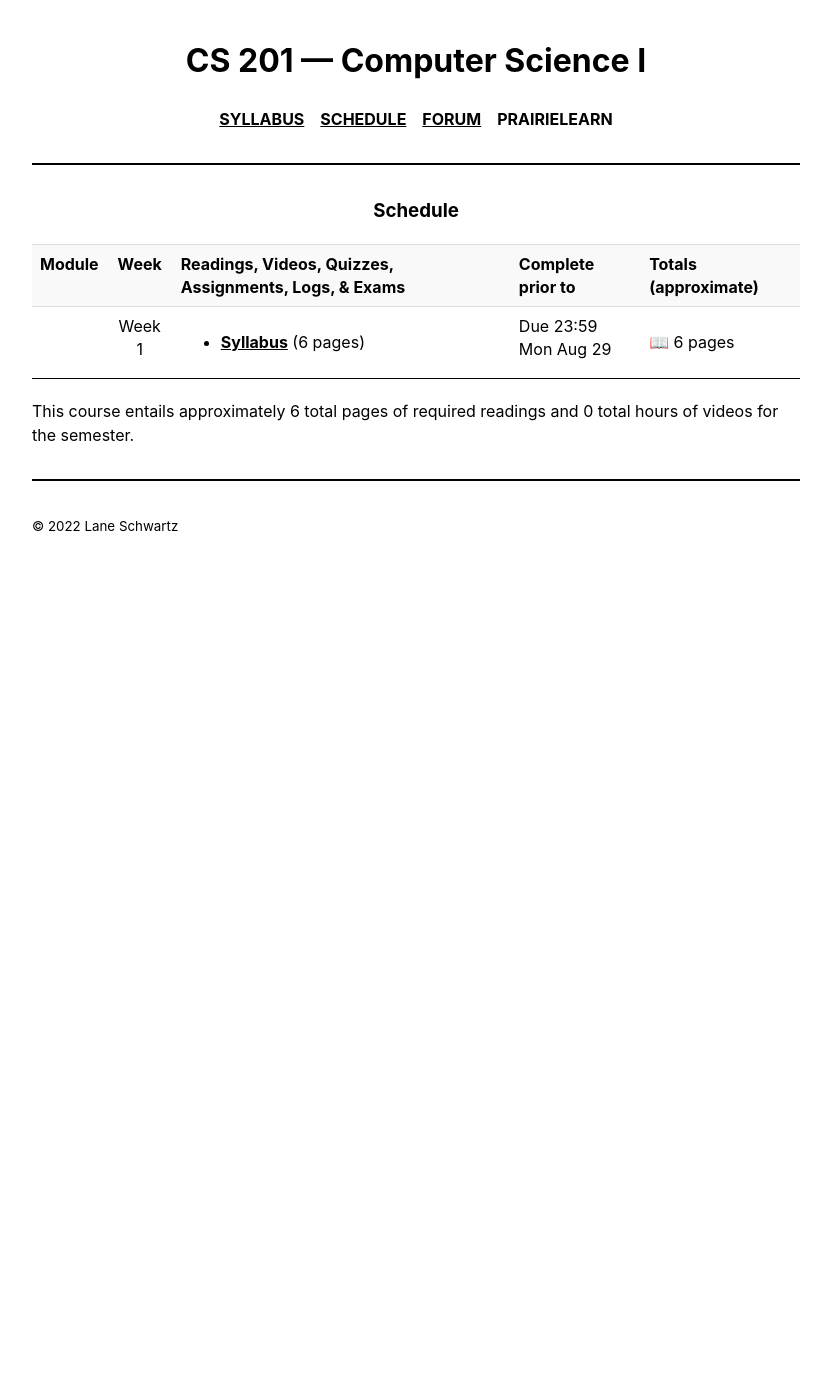
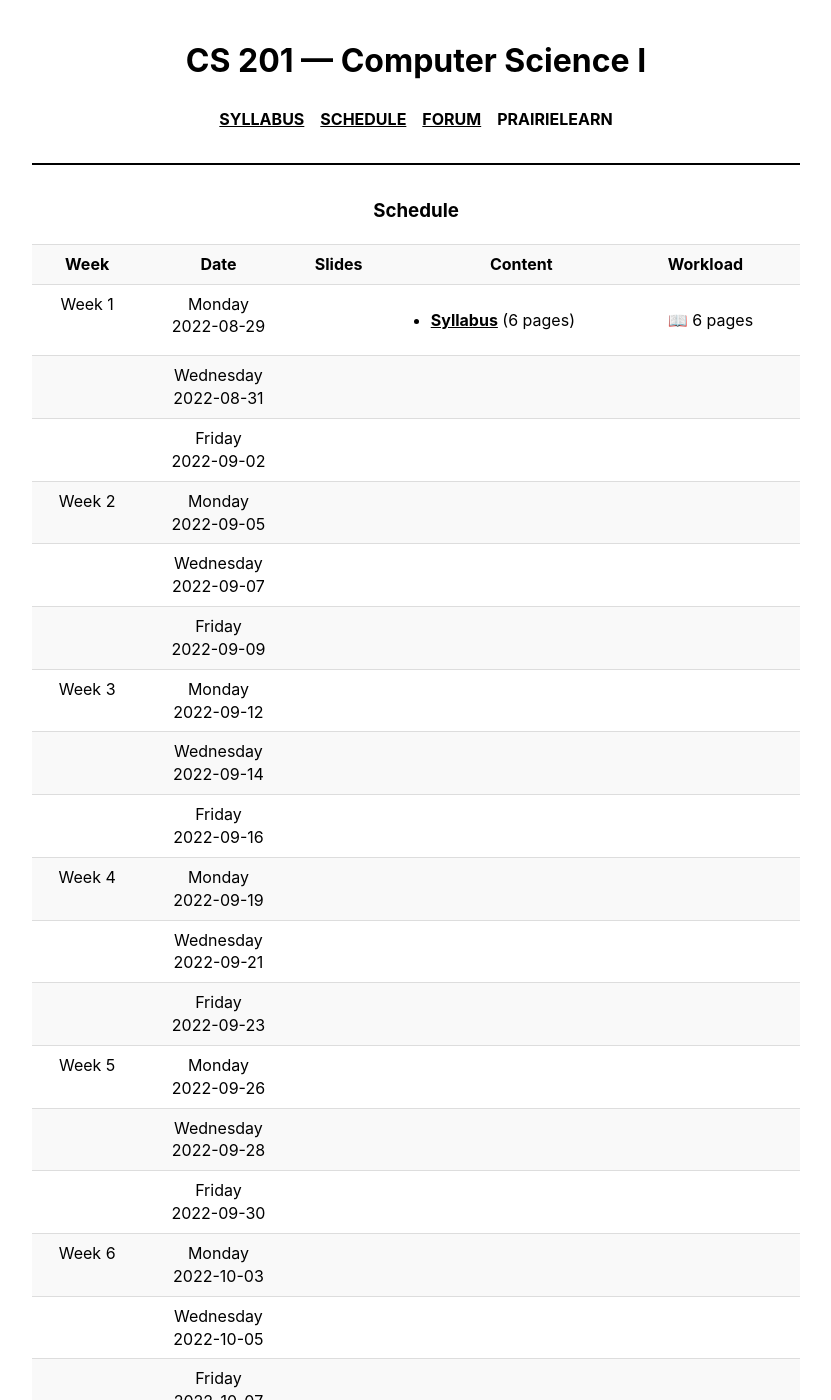
Before and after one commit to 2022-Fall-UAF-CS201/2022-Fall-UAF-CS201.github.io, a Jekyll site: the page built from schedule.md, in a window 1280 px wide and 1400 px high. Shown: the whole window, without its empty margins (224-1055 px from the left). Built offline with Jekyll 4.4.1, drawn with Linux system fonts in a browser that asks for light colours; some of the changed text lies outside the part shown.

Commit message:
Schedule outline for semester

```diff
--- /dev/null
+++ b/_data/dates.yaml
@@ -0,0 +1 @@
+start: "2022-08-29"
--- a/_data/schedule.yaml
+++ b/_data/schedule.yaml
@@ -1,7 +1,7 @@
 -
-  week: "1"
-  date: "2022-08-29 23:59"
+  start_new_week: true   # Week 1
   title: "Syllabus"
+  day_of_week: 0
   reading:
     -
      title: "Syllabus"
@@ -9,3 +9,156 @@
      length:
        value: 6
        unit: "pages"
+-
+  title: ""
+  day_of_week: 2
+-
+  title: ""
+  day_of_week: 4
+-
+  start_new_week: true   # Week 2
+  title:
+  day_of_week: 0
+-
+  title: ""
+  day_of_week: 2
+-
+  title: ""
+  day_of_week: 4
+-
+  start_new_week: true   # Week 3
+  title:
+  day_of_week: 0
+-
+  title: ""
+  day_of_week: 2
+-
+  title: ""
+  day_of_week: 4
+-
+  start_new_week: true   # Week 4
+  title:
+  day_of_week: 0
+-
+  title: ""
+  day_of_week: 2
+-
+  title: ""
+  day_of_week: 4
+-
+  start_new_week: true   # Week 5
+  title:
+  day_of_week: 0
+-
+  title: ""
+  day_of_week: 2
+-
+  title: ""
+  day_of_week: 4
+-
+  start_new_week: true   # Week 6
+  title:
+  day_of_week: 0
+-
+  title: ""
+  day_of_week: 2
+-
+  title: ""
+  day_of_week: 4
+-
+  start_new_week: true   # Week 7
+  title:
+  day_of_week: 0
+-
+  title: ""
+  day_of_week: 2
+-
+  title: ""
+  day_of_week: 4
+-
+  start_new_week: true   # Week 8
+  title:
+  day_of_week: 0
+-
+  title: ""
+  day_of_week: 2
+-
+  title: ""
+  day_of_week: 4
+-
+  start_new_week: true   # Week 9
+  title:
+  day_of_week: 0
+-
+  title: ""
+  day_of_week: 2
+-
+  title: ""
+  day_of_week: 4
+-
+  start_new_week: true   # Week 10
+  title:
+  day_of_week: 0
+-
+  title: ""
+  day_of_week: 2
+-
+  title: ""
+  day_of_week: 4
+-
+  start_new_week: true   # Week 11
+  title:
+  day_of_week: 0
+-
+  title: ""
+  day_of_week: 2
+-
+  title: ""
+  day_of_week: 4
+-
+  start_new_week: true   # Week 12
+  title:
+  day_of_week: 0
+-
+  title: ""
+  day_of_week: 2
+-
+  title: ""
+  day_of_week: 4
+-
+  start_new_week: true   # Week 13
+  title:
+  day_of_week: 0
+-
+  title: ""
+  day_of_week: 2
+-
+  title: ""
+  day_of_week: 4
+-
+  start_new_week: true   # Week 14
+  title:
+  day_of_week: 0
+-
+  title: ""
+  day_of_week: 2
+-
+  title: ""
+  day_of_week: 4
+-
+  start_new_week: true   # Week 15
+  title:
+  day_of_week: 0
+-
+  title: ""
+  day_of_week: 2
+-
+  title: ""
+  day_of_week: 4
+-
+  start_new_week: true   # Week 16
+  title:
+  day_of_week: 2
+  reading:
+    -
+     title: "Final Exam"
--- a/schedule.md
+++ b/schedule.md
@@ -4,35 +4,37 @@ layout: default
 
 {% assign allpagetotal = 0 %}
 {% assign allminutestotal = 0 %}
+{% assign zero_based_week = 0 %}
 
-<!--<p>&#x24d8;=recommended supplemental</p>-->
+{% capture start_of_semester %}
+{{ site.data.dates.start | date: "%s" }}
+{% endcapture %}
+
+<!-- {% increment current_week %} -->
+<!-- {% assign seconds_in_day = 86400 %} -->
+
+
 
 <h3 style="text-align: center">Schedule</h3>
 
 <table class="table table-striped">
   <tbody>
     <tr>
-      <th class="col-xs-1" style="text-align: center">Module</th>
-      <th class="col-xs-1" style="text-align: center">Week</th>
-      <!--<th class="col-xs-1">Topic</th>-->
-      <th class="col-xs-5">Readings, Videos, Quizzes, Assignments, Logs, & Exams</th>
-      <th class="col-xs-3">Complete prior to</th>
-      <th class="col-xs-2">Totals (approximate)</th>
+    <th style="text-align: center">Week</th>
+      <th style="text-align: center">Date</th>
+      <th style="text-align: center">Slides</th>
+    <th style="text-align: center">Content</th>
+      <th style="text-align: left">Workload</th>
     </tr>
     {% for lecture in site.data.schedule %}
-        {% assign pagetotal = 0 %}
+          {% assign pagetotal = 0 %}
         {% assign optionalpagetotal = 0 %}
         {% assign minutestotal = 0 %}
         {% assign optionalminutestotal = 0 %}
     <tr>
-      <td style="text-align: center">{% if lecture.module %}Module {{ lecture.module }}{% endif %}</td>
-      <td style="text-align: center">{% if lecture.week %}Week {{ lecture.week }}{% endif %}</td>
-      <!--
-      <td>
-        {% if lecture.slides %}<a href="{{ lecture.slides }}">{{ lecture.title }}</a>
-        {% elsif lecture.title %}{{ lecture.title }}{% endif %}
-      </td>
-      -->
+      <td style="text-align: center">{% if lecture.start_new_week %}Week {% increment current_week %}{% endif %}</td>
+      <td style="text-align: center">{{ current_week | minus: 2 | times: 7 | plus: lecture.day_of_week |  times: 24 | times: 60 | times: 60 | plus: start_of_semester | date: "%A<br/>%F" }}</td>
+      <td style="text-align: center">{% if lecture.slides %}<a href="{{ lecture.slides }}">{{ lecture.topic }}</a>{% endif %}</td>
       <td>
         {% if lecture.reading %}
           <ul>
@@ -75,9 +77,7 @@ layout: default
           </ul>
         {% endif %}
       </td>
-      <td>Due {{ lecture.date | date: " %H:%M" }}<br/>{{ lecture.date | date: "%a %b %d" }}</td>
       <td>
-          <!--<ul class="fa-ul">-->
 			  {% if pagetotal != 0 %}
 			      <p>📖 {{ pagetotal }} pages</p>
 			  {% endif %}
@@ -90,7 +90,6 @@ layout: default
 			  {% if optionalminutestotal != 0 %}
 			      <p>ℹ️ 📺 {{ optionalminutestotal }} minutes</p>
 			  {% endif %}
-          <!--</ul>      -->
       </td>
     </tr>
     {% endfor %}
```
